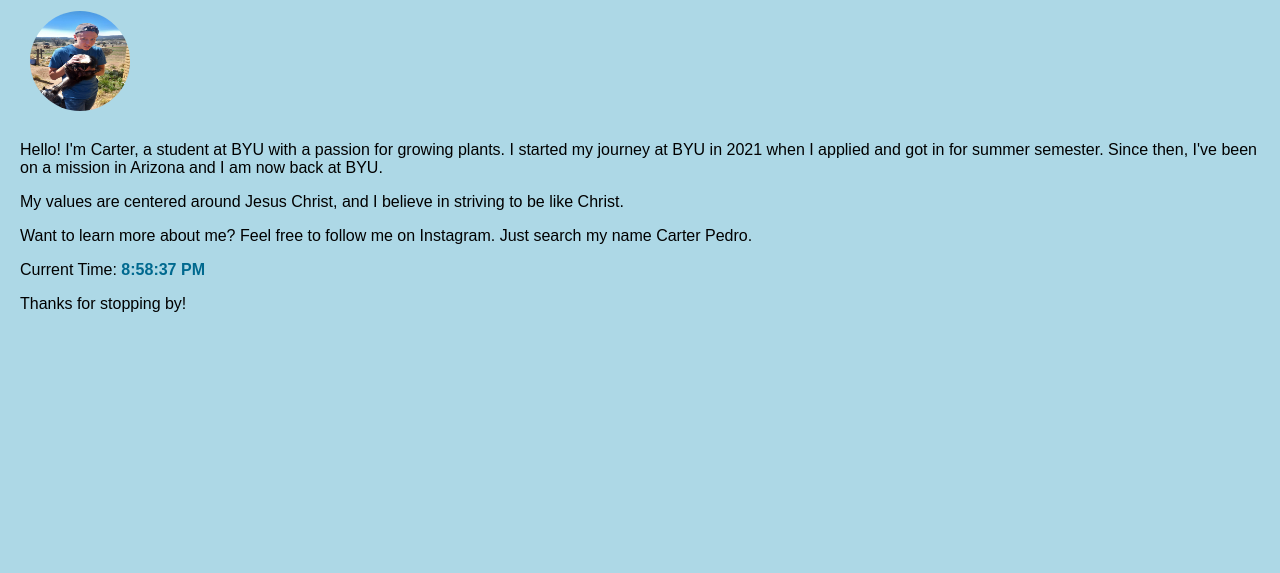
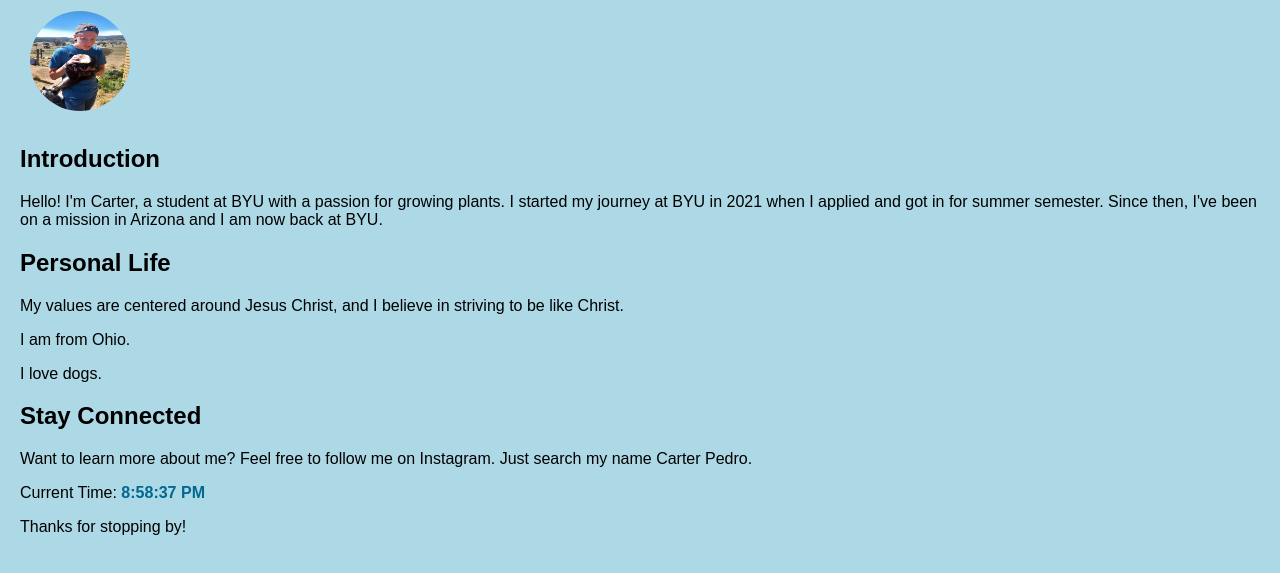
Before and after one commit to cpedro22/aboutCarter, a plain HTML site: page index.html in a window 1280 px wide. Shown: the part 79-652 px from the top of the page. Drawn offline with Linux system fonts and the light colour scheme.

Commit message:
fixed changes

```diff
--- a/index.html
+++ b/index.html
@@ -8,10 +8,15 @@
     <h1>About Carter</h1>
     <img src="aboutcarter.jpeg" alt="Carter's Photo">
 
+    <h2>Introduction</h2>
     <p>Hello! I'm Carter, a student at BYU with a passion for growing plants. I started my journey at BYU in 2021 when I applied and got in for summer semester. Since then, I've been on a mission in Arizona and I am now back at BYU.</p>
 
+    <h2>Personal Life</h2>
     <p>My values are centered around Jesus Christ, and I believe in striving to be like Christ.</p>
+    <p>I am from Ohio.</p>
+    <p>I love dogs.</p>
 
+    <h2>Stay Connected</h2>
     <p>Want to learn more about me? Feel free to follow me on Instagram. Just search my name Carter Pedro.</p>
 
     <p>Current Time: <span id="currentTime"></span></p>
```
